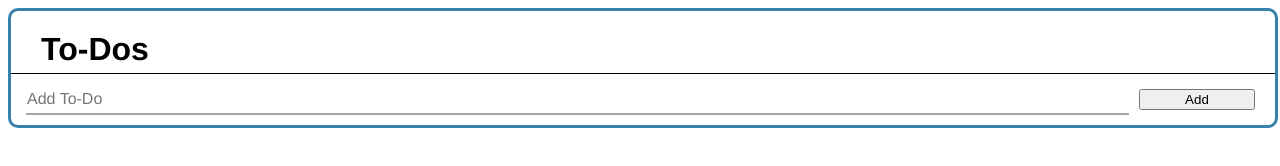
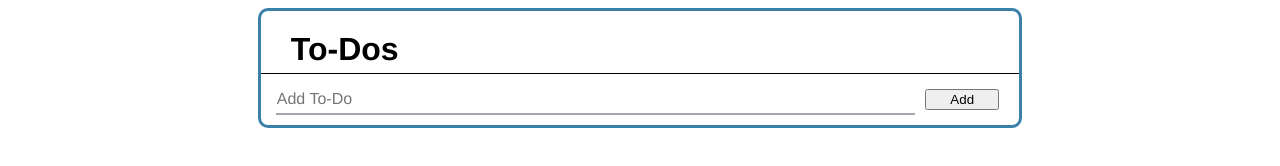
Before and after one commit to lalomax/to-do-list, a plain HTML site: page index.html in a window 1280 px wide. Drawn offline with Linux system fonts and the light colour scheme.

Commit message:
Update style.css

```diff
--- a/style.css
+++ b/style.css
@@ -1,8 +1,8 @@
 #todos {
   border: 3px solid rgba(57,129,169,1);
   border-radius: 10px;
-  width: 100%;
-
+  width: 60%;
+  margin: 0 auto;
   font-family: "Helvetica Neue", Helvetica, Arial, sans-serif;
 }
 
```
